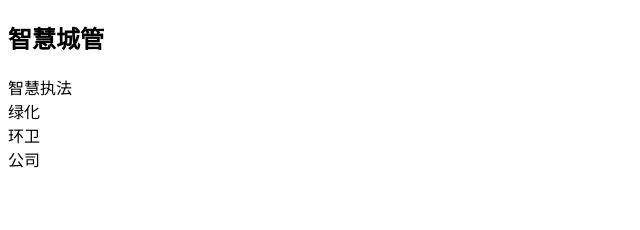
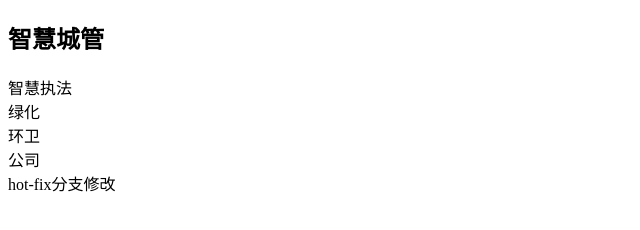
Before and after one commit to xueye311/git_demo3, a plain HTML site: page index.html in a window 1280 px wide. Shown: the whole page, without its empty margins (0-640 px from the left). Drawn offline with Linux system fonts and the light colour scheme.

Commit message:
hot-fix分支修复

```diff
--- a/index.html
+++ b/index.html
@@ -11,5 +11,6 @@
     <div>绿化</div>
     <div>环卫</div>
     <div>公司</div>
+    <div>hot-fix分支修改</div>
 </body>
 </html>
```
